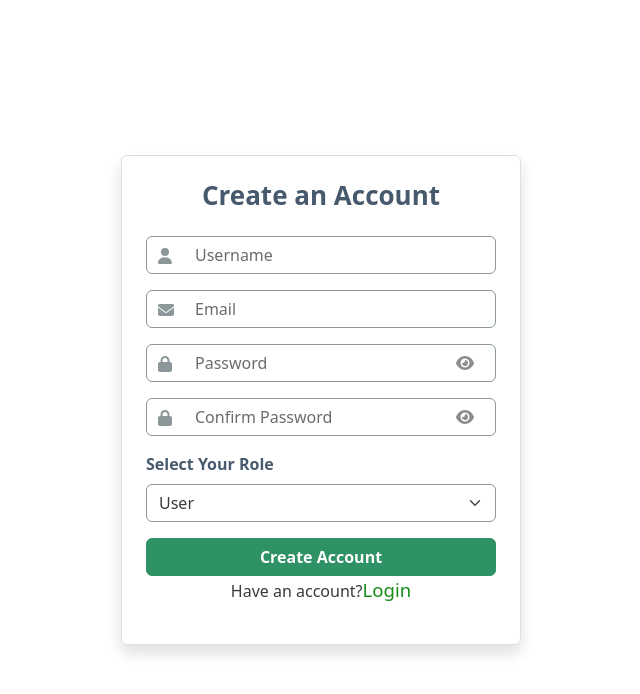
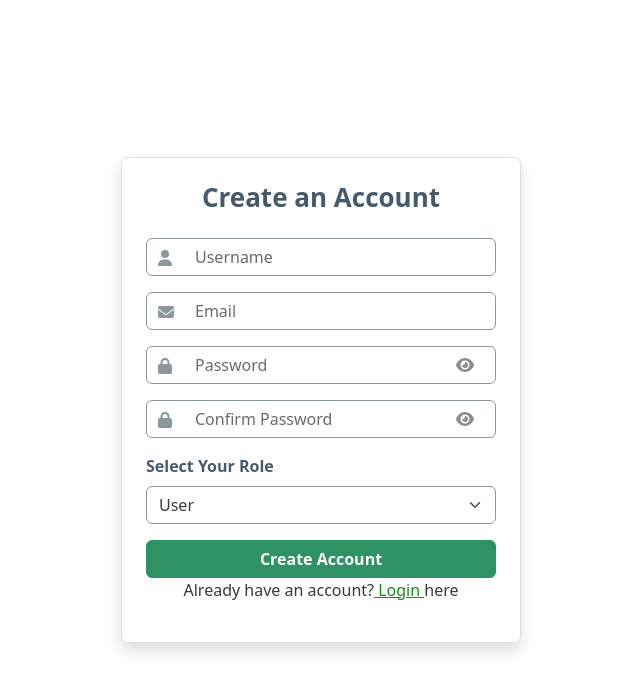
Before and after one commit to Chandni-2022/Y-Track, a React (Create React App) app in the folder frontend/: page /signup in a window 1280 px wide. Shown: the top 694 px of the page, without its empty margins (319-959 px from the left). Built offline with nearby package versions, Linux system fonts and the light colour scheme.

Commit message:
Added dynamic routing between signup and login

```diff
--- a/frontend/src/components/Login.jsx
+++ b/frontend/src/components/Login.jsx
@@ -4,6 +4,7 @@ import { FontAwesomeIcon } from '@fortawesome/react-fontawesome';
 import { faEye, faEyeSlash, faEnvelope, faLock } from '@fortawesome/free-solid-svg-icons';
 import axios from 'axios';
 import { toast, ToastContainer } from "react-toastify";
+import { Link } from 'react-router-dom';
 // import { useNavigate } from 'react-router-dom';
 
 const Login = () => {
@@ -133,9 +134,8 @@ const Login = () => {
           </button>
 
           <p className="text-center">Don't have an account?
-            <span style={{cursor : "pointer", color: 'green', fontSize: '1.16rem'}}
-            // onClick={() => navigate('/signup')}
-            > Register</span> here
+             <Link to='/signup' style={{color:'green'}}> Register </Link>
+            here
           </p>
 
         </form>
--- a/frontend/src/components/Signup.jsx
+++ b/frontend/src/components/Signup.jsx
@@ -4,6 +4,7 @@ import { FontAwesomeIcon } from "@fortawesome/react-fontawesome";
 import { faEye, faEyeSlash, faUser, faEnvelope, faLock } from "@fortawesome/free-solid-svg-icons";
 import { toast, ToastContainer } from "react-toastify";
 import { Button } from "react-bootstrap";
+import { Link } from "react-router-dom";
 
 
 const Signup = () => {
@@ -199,9 +200,9 @@ const Signup = () => {
             Create Account
           </button>
 
-          <p className="text-center">Have an account?
-            <span style={{cursor : "pointer", color: 'green', fontSize: '1.16rem'}}
-            >Login</span>
+            <p className="text-center">Already have an account?
+             <Link to='/login' style={{color:'green'}}> Login </Link>
+            here
           </p>
 
         </form>
```
